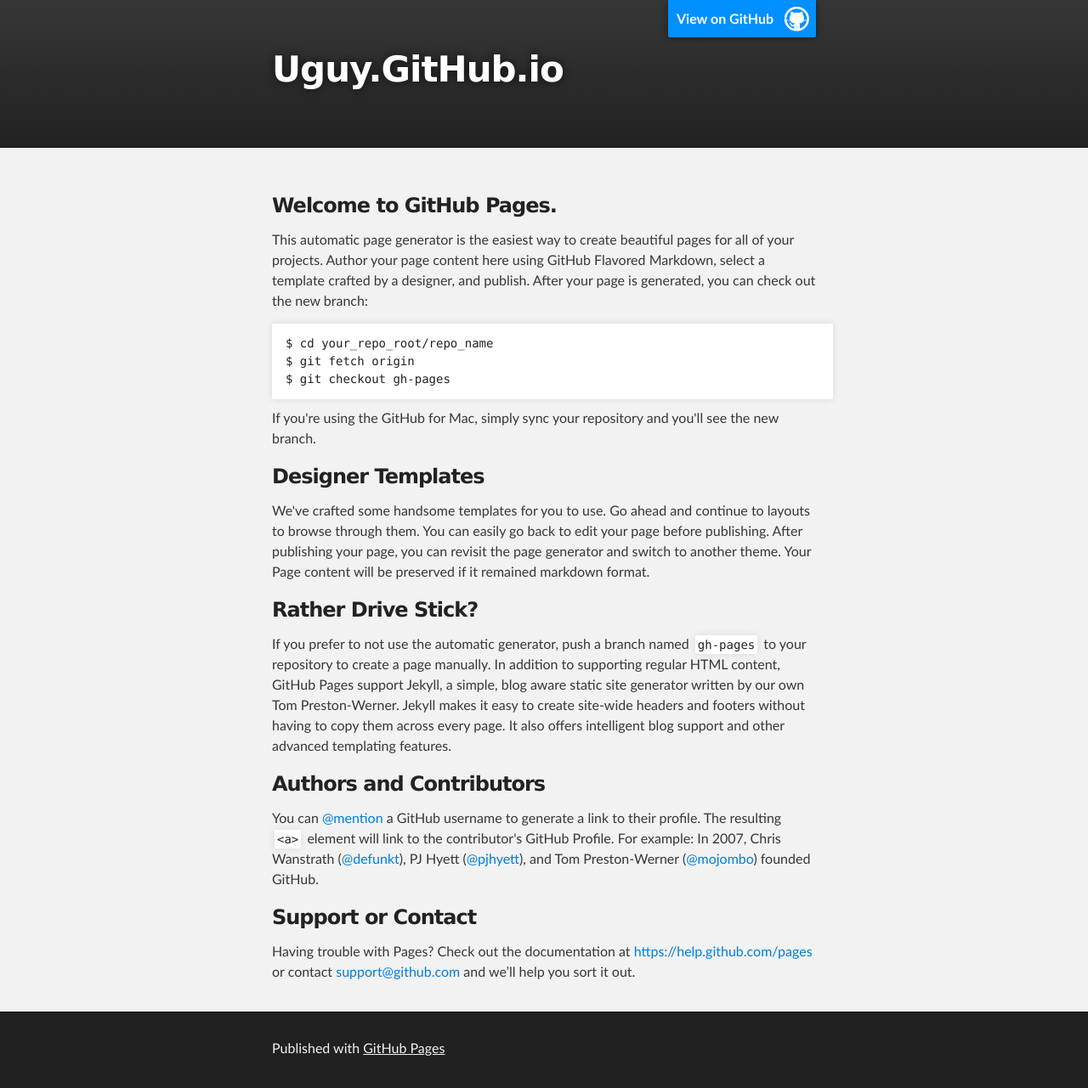
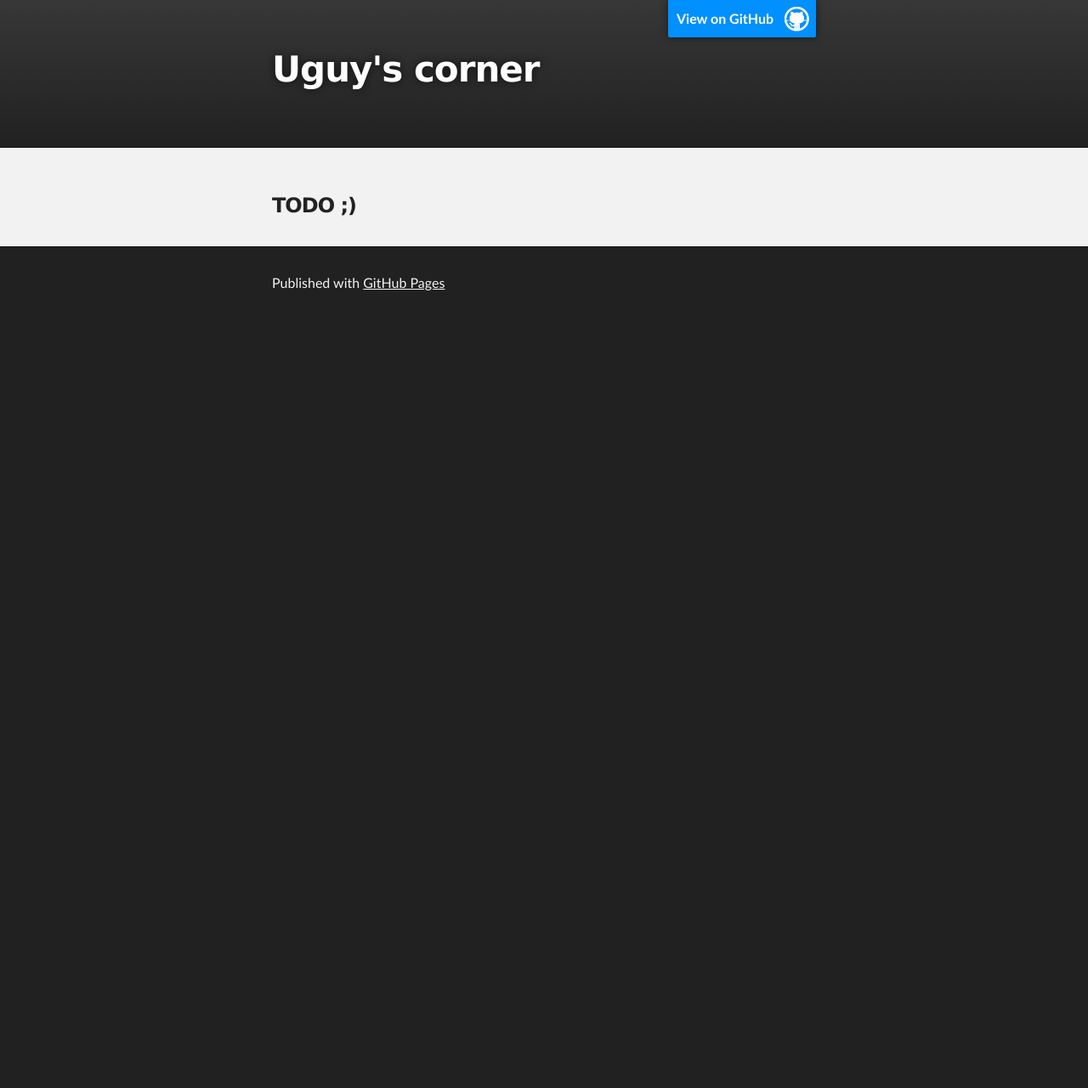
Before and after one commit to uguy/uguy.github.io, a plain HTML site: page index.html in a window 1280 px wide. Shown: the whole page at 85% size. After the commit the page ends 800 px from the top, so only its background shows below. Drawn offline with Linux system fonts and the light colour scheme.

Commit message:
Replace master branch with page content via GitHub

```diff
--- a/index.html
+++ b/index.html
@@ -4,11 +4,11 @@
   <head>
     <meta charset='utf-8'>
     <meta http-equiv="X-UA-Compatible" content="chrome=1">
-    <meta name="description" content="Uguy.GitHub.io : ">
+    <meta name="description" content="Uguy&#39;s corner : ">
 
     <link rel="stylesheet" type="text/css" media="screen" href="stylesheets/stylesheet.css">
 
-    <title>Uguy.GitHub.io</title>
+    <title>Uguy&#39;s corner</title>
   </head>
 
   <body>
@@ -18,7 +18,7 @@
         <header class="inner">
           <a id="forkme_banner" href="https://github.com/uguy">View on GitHub</a>
 
-          <h1 id="project_title">Uguy.GitHub.io</h1>
+          <h1 id="project_title">Uguy&#39;s corner</h1>
           <h2 id="project_tagline"></h2>
 
         </header>
@@ -28,36 +28,7 @@
     <div id="main_content_wrap" class="outer">
       <section id="main_content" class="inner">
         <h3>
-<a id="welcome-to-github-pages" class="anchor" href="#welcome-to-github-pages" aria-hidden="true"><span class="octicon octicon-link"></span></a>Welcome to GitHub Pages.</h3>
-
-<p>This automatic page generator is the easiest way to create beautiful pages for all of your projects. Author your page content here using GitHub Flavored Markdown, select a template crafted by a designer, and publish. After your page is generated, you can check out the new branch:</p>
-
-<pre><code>$ cd your_repo_root/repo_name
-$ git fetch origin
-$ git checkout gh-pages
-</code></pre>
-
-<p>If you're using the GitHub for Mac, simply sync your repository and you'll see the new branch.</p>
-
-<h3>
-<a id="designer-templates" class="anchor" href="#designer-templates" aria-hidden="true"><span class="octicon octicon-link"></span></a>Designer Templates</h3>
-
-<p>We've crafted some handsome templates for you to use. Go ahead and continue to layouts to browse through them. You can easily go back to edit your page before publishing. After publishing your page, you can revisit the page generator and switch to another theme. Your Page content will be preserved if it remained markdown format.</p>
-
-<h3>
-<a id="rather-drive-stick" class="anchor" href="#rather-drive-stick" aria-hidden="true"><span class="octicon octicon-link"></span></a>Rather Drive Stick?</h3>
-
-<p>If you prefer to not use the automatic generator, push a branch named <code>gh-pages</code> to your repository to create a page manually. In addition to supporting regular HTML content, GitHub Pages support Jekyll, a simple, blog aware static site generator written by our own Tom Preston-Werner. Jekyll makes it easy to create site-wide headers and footers without having to copy them across every page. It also offers intelligent blog support and other advanced templating features.</p>
-
-<h3>
-<a id="authors-and-contributors" class="anchor" href="#authors-and-contributors" aria-hidden="true"><span class="octicon octicon-link"></span></a>Authors and Contributors</h3>
-
-<p>You can <a href="https://github.com/blog/821" class="user-mention">@mention</a> a GitHub username to generate a link to their profile. The resulting <code>&lt;a&gt;</code> element will link to the contributor's GitHub Profile. For example: In 2007, Chris Wanstrath (<a href="https://github.com/defunkt" class="user-mention">@defunkt</a>), PJ Hyett (<a href="https://github.com/pjhyett" class="user-mention">@pjhyett</a>), and Tom Preston-Werner (<a href="https://github.com/mojombo" class="user-mention">@mojombo</a>) founded GitHub.</p>
-
-<h3>
-<a id="support-or-contact" class="anchor" href="#support-or-contact" aria-hidden="true"><span class="octicon octicon-link"></span></a>Support or Contact</h3>
-
-<p>Having trouble with Pages? Check out the documentation at <a href="https://help.github.com/pages">https://help.github.com/pages</a> or contact <a href="mailto:support@github.com">support@github.com</a> and we’ll help you sort it out.</p>
+<a id="todo-" class="anchor" href="#todo-" aria-hidden="true"><span class="octicon octicon-link"></span></a>TODO ;)</h3>
       </section>
     </div>
 
```
Also changed, not shown: params.json (+1 -1 lines).
